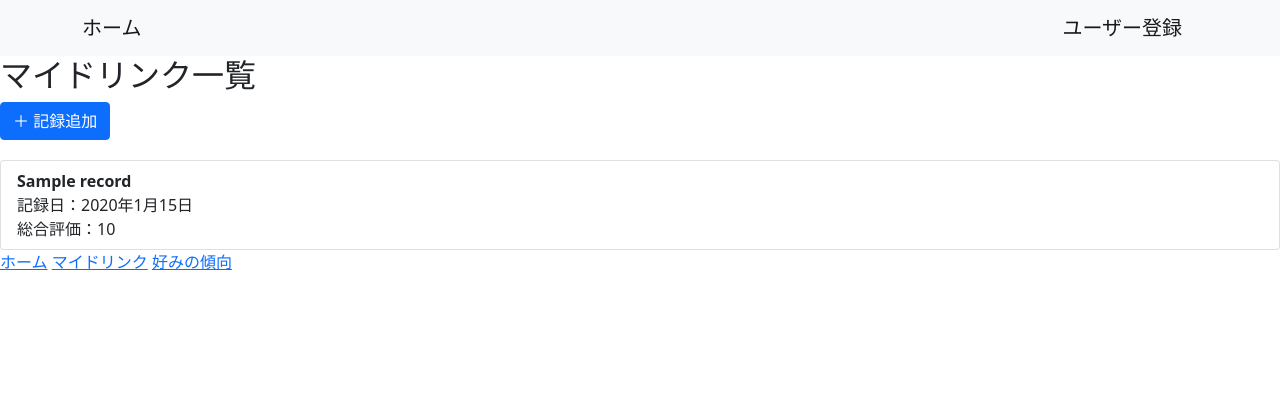
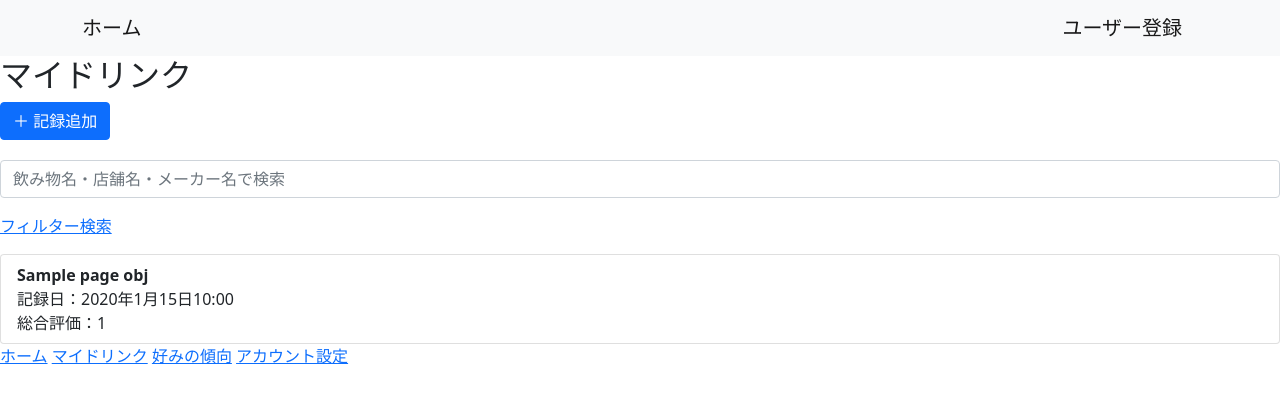
Before and after one commit to yui-okamoto8/drinkmemo, a Django app: template drinmemo/templates/drink_app/drink_list.html in a window 1280 px wide. Shown: the top 403 px of the page. Run offline with Django 5.2, Linux system fonts and the light colour scheme; tables that the repository leaves empty hold one stand-in row (values such as "Sample post"); the template is opened without the code that fills it: values that come from a table or form of the project are taken from there, most other values are stand-ins (such as "Sample title", 1, 10 or a date in 2020).

Commit message:
キーワード検索バーとページ移動作成

```diff
--- a/drinmemo/templates/base.html
+++ b/drinmemo/templates/base.html
@@ -21,6 +21,7 @@
             <a href="{% url 'accounts:home' %}">ホーム</a>
             <a href="{% url 'drink_app:list' %}">マイドリンク</a>
             <a href="#">好みの傾向</a>
+            <a href="#">アカウント設定</a>
         </footer>
 
     </body>
--- a/drinmemo/templates/drink_app/drink_form.html
+++ b/drinmemo/templates/drink_app/drink_form.html
@@ -1,6 +1,6 @@
 {% extends "base.html" %}
 {% block content %}
-<h2>記録追加</h2>
+<h2>記録画面</h2>
 
 <form method="post" enctype="multipart/form-data">
   {% csrf_token %}
--- a/drinmemo/templates/drink_app/drink_list.html
+++ b/drinmemo/templates/drink_app/drink_list.html
@@ -1,6 +1,6 @@
 {% extends "base.html" %}
 {% block content %}
-<h2>マイドリンク一覧</h2>
+<h2>マイドリンク</h2>
 
 <!-- ① 記録追加ボタン -->
 <div style="margin-bottom: 20px;">
@@ -9,10 +9,22 @@
     </a>
 </div>
 
-<!-- ② 記録一覧 -->
+<!-- テキスト検索バー -->
+<form method="get" class="mb-3">
+    <input type="text" name="q" value="{{ query }}" placeholder="飲み物名・店舗名・メーカー名で検索" class="form-control">
+</form>
+
+<!-- フィルター検索のリンク -->
+<div class="mb-3">
+    <a href="#" class="text-decoration-underline">
+        フィルター検索
+    </a>
+</div>
+
+<!-- 記録一覧 -->
 {% if records %}
     <ul class="list-group">
-        {% for r in records %}
+        {% for r in page_obj %}
             <li class="list-group-item">
                 <strong>{{ r.drink_name }}</strong><br>
                 記録日：{{ r.recorded_date }}<br>
@@ -20,6 +32,36 @@
             </li>
         {% endfor %}
     </ul>
+
+<!-- ページ移動ボタン -->
+    {% if page_obj.paginator.num_pages > 1 %}
+    <nav aria-label="ページ" style="margin-top: 16px;">
+      <ul class="pagination">
+        {% if page_obj.has_previous %}
+          <li class="page-item">
+            <a class="page-link" href="?q={{ query }}&page={{ page_obj.previous_page_number }}">前へ</a>
+          </li>
+        {% endif %}
+
+        {% for num in page_obj.paginator.page_range %}
+          {% if page_obj.number == num %}
+            <li class="page-item active"><span class="page-link">{{ num }}</span></li>
+          {% else %}
+            <li class="page-item">
+              <a class="page-link" href="?q={{ query }}&page={{ num }}">{{ num }}</a>
+            </li>
+          {% endif %}
+        {% endfor %}
+
+        {% if page_obj.has_next %}
+          <li class="page-item">
+            <a class="page-link" href="?q={{ query }}&page={{ page_obj.next_page_number }}">次へ</a>
+          </li>
+        {% endif %}
+      </ul>
+    </nav>
+    {% endif %}
+
 {% else %}
     <p>まだ記録がありません。</p>
 {% endif %}
```
Also changed, not shown: drinmemo/drink_app/views.py (+23 -1 lines).
